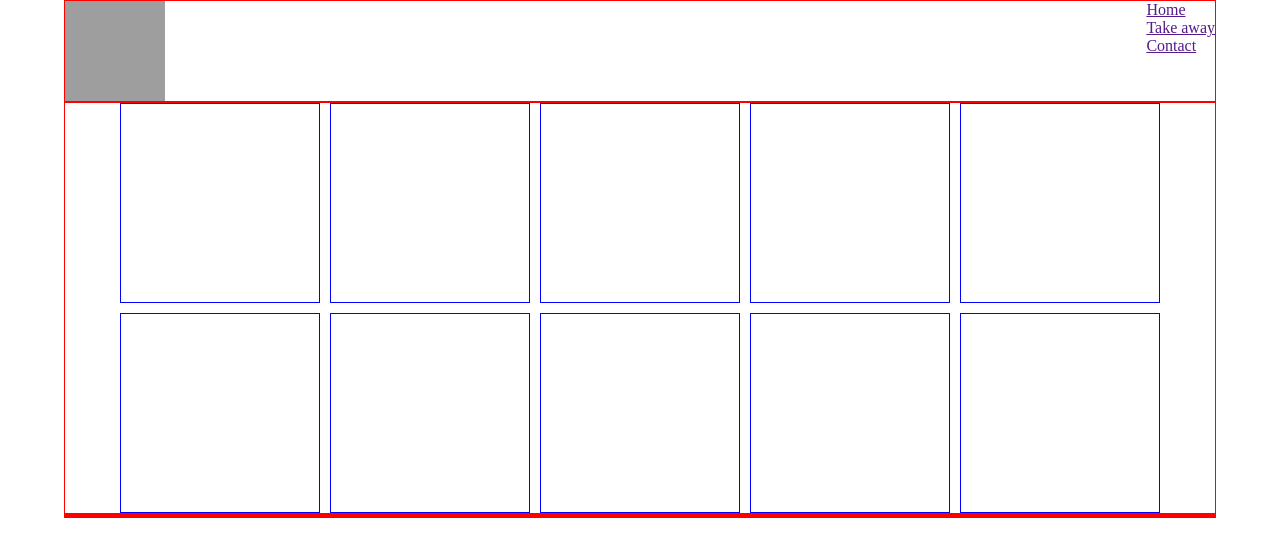
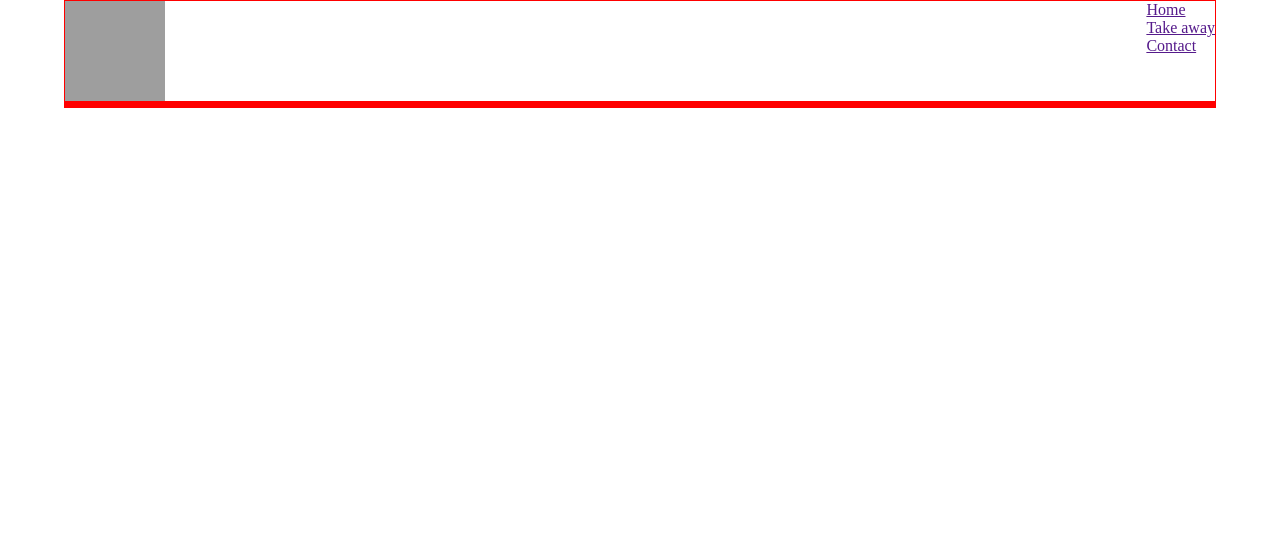
Before and after one commit to DarioBecchio/order_web_site, a plain HTML site: page index.html in a window 1280 px wide. Drawn offline with Linux system fonts and the light colour scheme; grey boxes are pictures that could not be loaded.

Commit message:
create general layout

```diff
--- a/index.html
+++ b/index.html
@@ -26,19 +26,9 @@
         </div>
       </div>
     </header>
-    <main class="layout">
-      <div class="layout2"></div>
-      <div class="layout2"></div>
-      <div class="layout2"></div>
-      <div class="layout2"></div>
-      <div class="layout2"></div>
-      <div class="layout2"></div>
-      <div class="layout2"></div>
-      <div class="layout2"></div>
-      <div class="layout2"></div>
-      <div class="layout2"></div>
-    </main>
+    <main class="layout"></main>
     <aside class="layout"></aside>
     <footer class="layout"></footer>
+    <script src="./main.js"></script>
   </body>
 </html>
```
